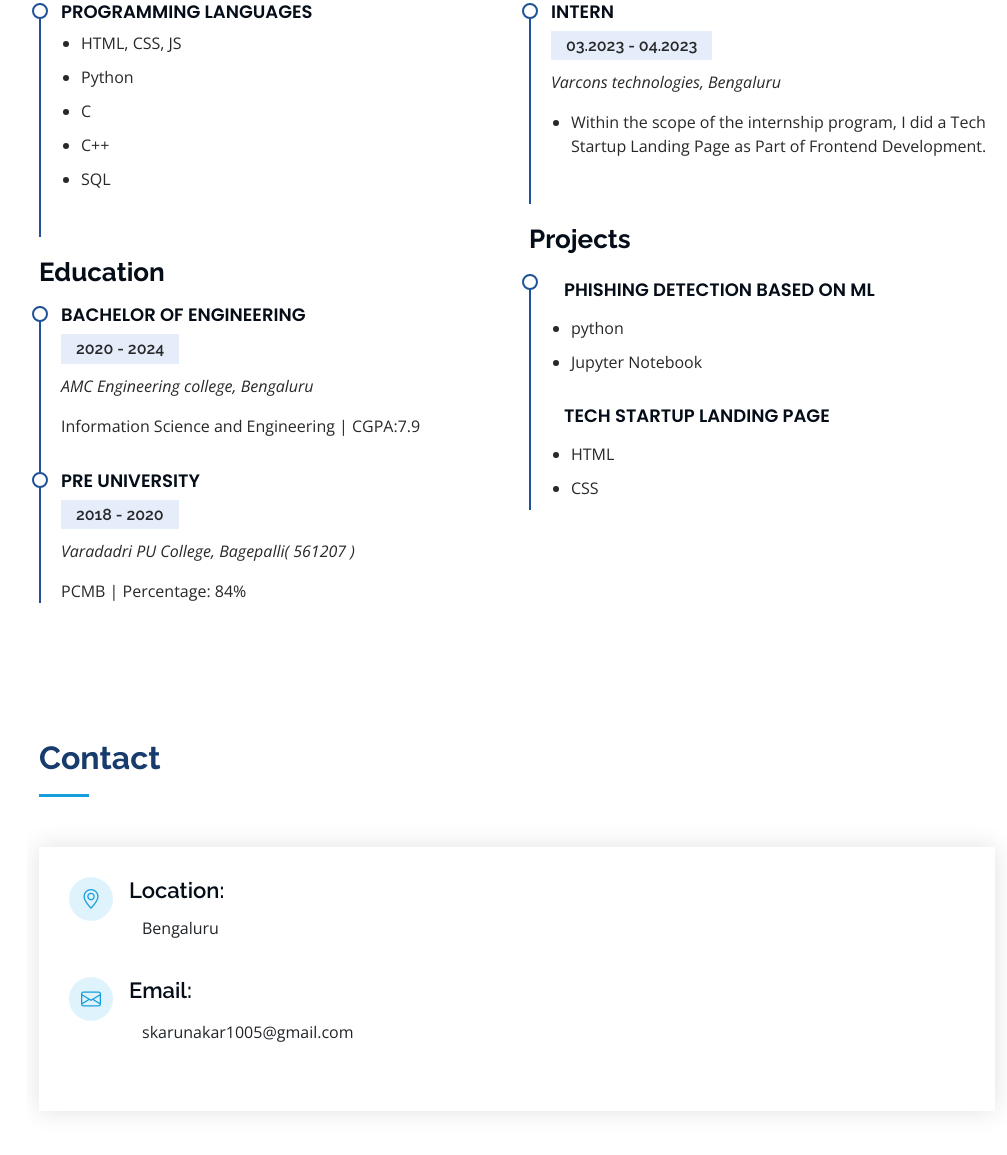
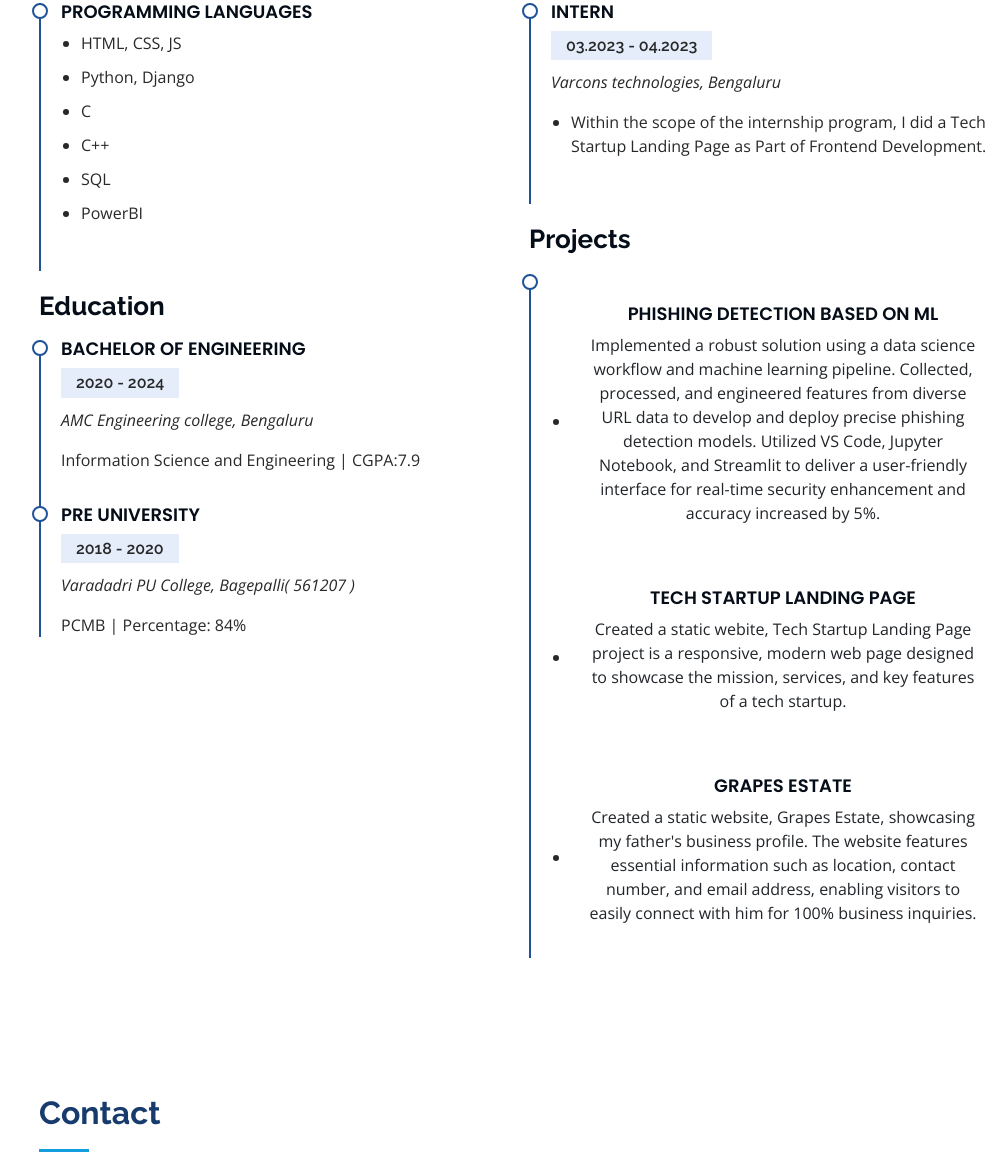
Before and after one commit to Karna0005/My-Resume, a plain HTML site: page index.html in a window 1280 px wide. Shown: the part 1506-2661 px from the top of the page, without its empty margins (273-1280 px from the left). Drawn offline with nearby package versions, Linux system fonts and the light colour scheme; files whose address does not match are found by name.

Commit message:
Update index.html

```diff
--- a/index.html
+++ b/index.html
@@ -29,12 +29,7 @@
   <!-- Template Main CSS File -->
   <link href="assets/css/style.css" rel="stylesheet">
 
-  <!-- =======================================================
-  * Template Name: iPortfolio - v3.9.1
-  * Template URL: https://bootstrapmade.com/iportfolio-bootstrap-portfolio-websites-template/
-  * Author: BootstrapMade.com
-  * License: https://bootstrapmade.com/license/
-  ======================================================== -->
+
 </head>
 
 <body>
@@ -88,8 +83,7 @@
         <div class="section-title">
           <h2>About</h2>
           <p>Hello, I'm Karunakar S,
-            I'm a BE graduate in Information Science and Engineering, seeking entry-level opportunities to apply my skills in software development, data analysis, and network security. Eager to contribute to innovative projects and grow within a dynamic team. </p>
-        </div>
+            Passionate Information Science and Engineering graduate seeking to leverage software development, data                 analysis, and network security skills in a dynamic tech environment. Committed to continuous learning and contributing innovative solutions to drive technological advancements.        </div>
 
         <div class="row">
           <div class="col-lg-8 pt-4 pt-lg-0 content" data-aos="fade-left">
@@ -139,10 +133,11 @@
               <h4>Programming Languages</h4>
               <ul>
               <li>HTML, CSS, JS</li>
-              <li>Python</li>
+              <li>Python, Django</li>
               <li>C</li>
               <li>C++</li>
               <li>SQL</li>
+              <li>PowerBI</li>
               </ul>
             </div>
 
@@ -172,25 +167,28 @@
             </div>
             <h3 class="resume-title">Projects</h3>
             <div class="resume-item">
+            <ul>
 
               <a class="btn btn-black-outline display-4" target="_blank" href="https://github.com/Karna0005/Phishing-Intrusion-URL-Detection-System-">
+                <li>
+                <h4>Phishing Detection Based On ML</h4>
+                <p>Implemented a robust solution using a data science workflow and machine learning pipeline. Collected, processed, and engineered features from diverse URL data to develop and deploy precise phishing detection models. Utilized VS Code, Jupyter Notebook, and Streamlit to deliver a user-friendly interface for real-time security enhancement and accuracy increased by 5%.</p>
+              </a>
+            </li>
 
-                <h4>Phishing Detection Based On ML</h4>
-              </a>
-              <ul>
-                <li>python</li>
-                <li>Jupyter Notebook</li>
-
-              </ul>
 
                 <a class="btn btn-black-outline display-4" target="_blank" href="https://github.com/Karna0005/techstartup">
-                <h4>Tech Startup Landing Page</h4>
+                  <li> <h4>Tech Startup Landing Page</h4>
+                <p>Created a static webite,  Tech Startup Landing Page project is a responsive, modern web page designed to showcase the mission, services, and key features of a tech startup. </p>
                 </a>
-                <ul>
-                  <li>HTML</li>
-                  <li>CSS</li>
+            </li>
 
-                </ul>
+                <a class="btn btn-black-outline display-4" target="_blank" href="https://github.com/Karna0005/Grapes-Estate">
+                  <li>  <h4>Grapes Estate</h4>
+                <P>Created a static website, Grapes Estate, showcasing my father's business profile. The website features essential information such as location, contact number, and email address, enabling visitors to easily connect with him for 100% business inquiries.</P>
+                </a>
+            </li>
+            </ul>
             </div>
 
           </div>
@@ -217,20 +215,21 @@
 
               <div class="address">
                 <i class="bi bi-geo-alt"></i>
-                <h4>Location:</h4>
-                <p><a class="btn btn-black-outline display-4" target="_blank" href="https://maps.app.goo.gl/VuLSJbJiK3SVUL3y6?g_st=ic">
-                  Bengaluru</a>
-                </p>
+                <h4>Location:
+                <a class="btn btn-black-outline display-4" target="_blank" href="https://g.co/kgs/Bbu1rYJ">
+                  Om Sai PG for Gents, Bengaluru</a>
+                </h4>
               </div>
 
               <div class="email">
                 <i class="bi bi-envelope"></i>
-                <h4>Email: </h4>
-                <p>
+                <h4>Email:
+
                 <a class="btn btn-black-outline display-4" target="_blank" href="mailto: skarunakar1005@gmail.com">
                   skarunakar1005@gmail.com
                 </a>
-                </p>
+
+                </h4>
               </div>
 
 
```
